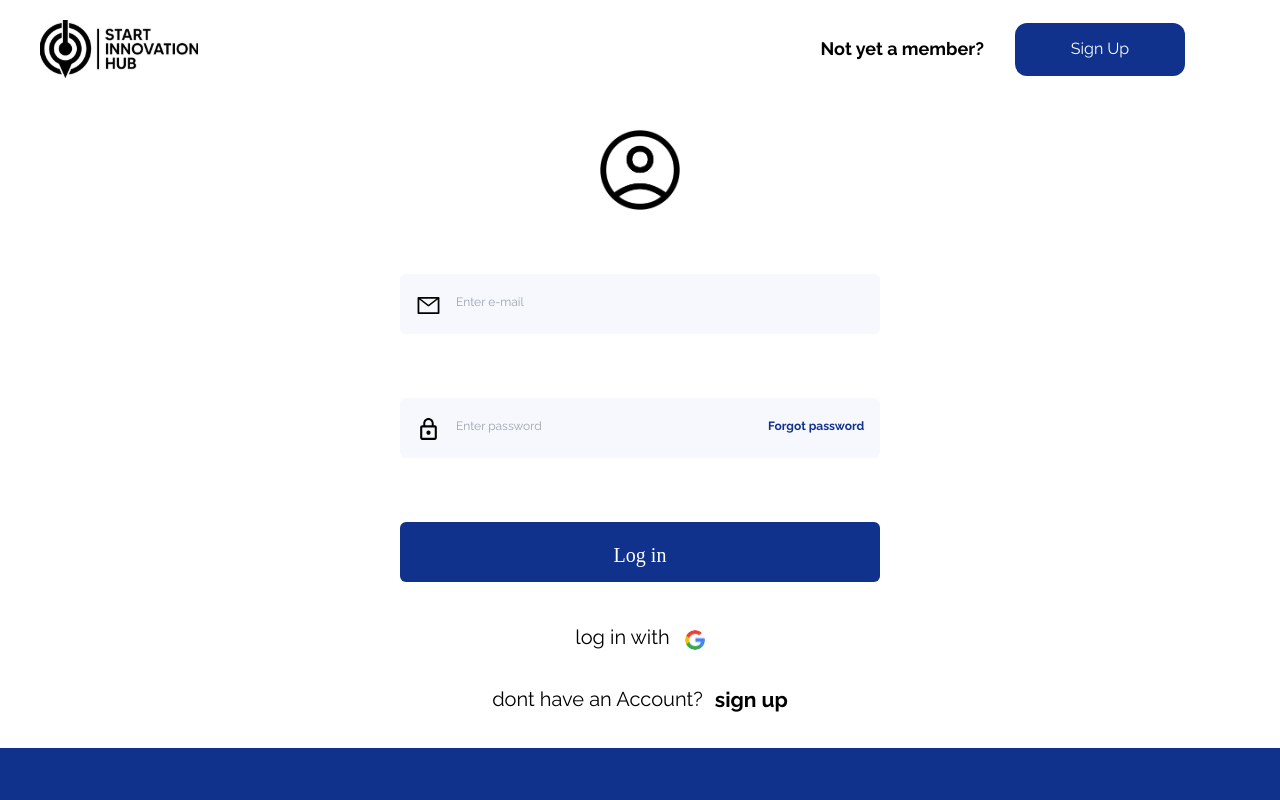
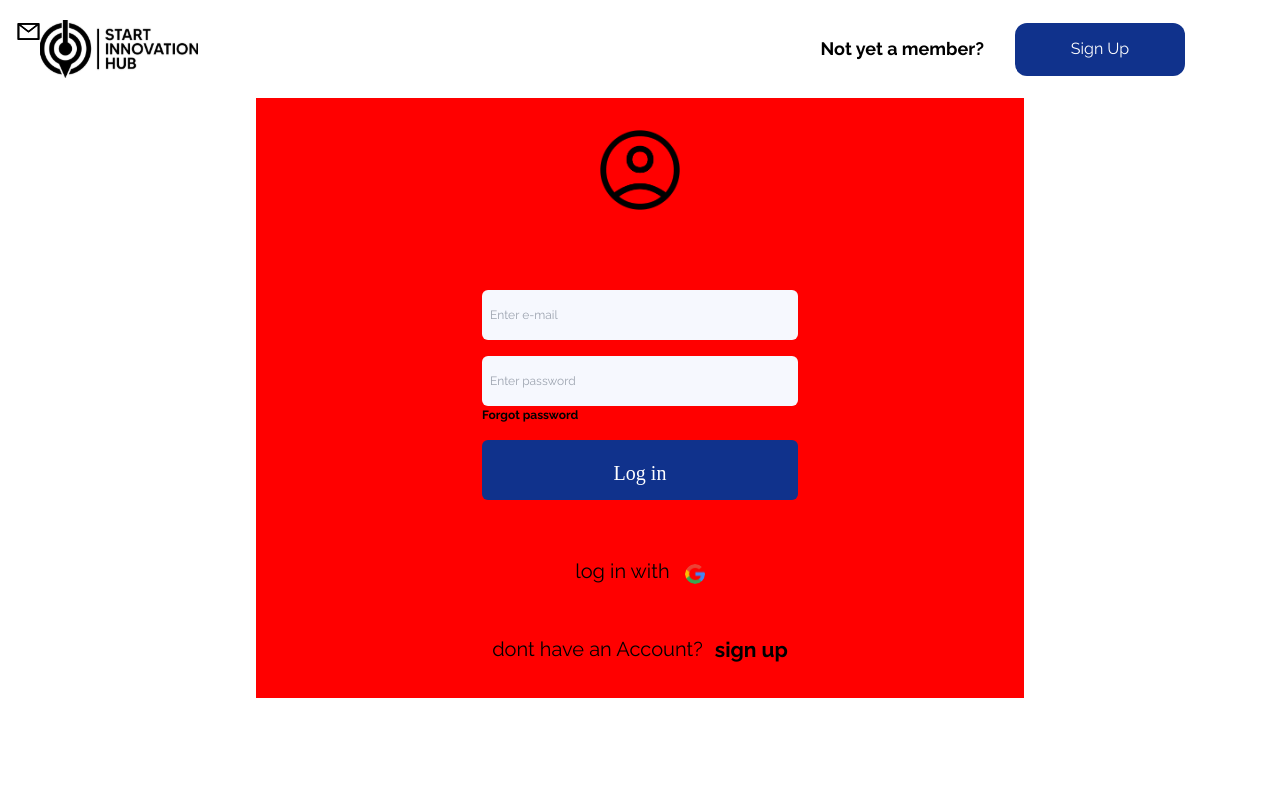
Before and after one commit to SIH-FRONTEND/sih-connect, a React (Vite) app: page /login in a window 1280 px wide. Shown: the top 800 px of the page. Built offline with nearby package versions, Linux system fonts and the light colour scheme.

Commit message:
Minor achievement on reponsiveness

```diff
--- a/src/components/Layout/Layout.jsx
+++ b/src/components/Layout/Layout.jsx
@@ -15,8 +15,14 @@ const LayoutControl = styled.main`
   & > * {
     width: 100%;
   }
-  & > * {
+  & > * > * {
     padding: 2em 68px;
+  }
+  @media (max-width: 768px) {
+    & > * > * {
+      padding: 1.6em;
+      width: 100%;
+    }
   }
 `;
 
--- /dev/null
+++ b/src/components/UI/Button.jsx
@@ -0,0 +1,26 @@
+const Button = ({
+  backgroundColor,
+  children,
+  width,
+  height,
+  hoverColor,
+  color,
+  type,
+}) => {
+  return (
+    <button
+      className={`p-[1em] w-[${width}] h-[${
+        height ? height : "3em"
+      }]flex items-center justify-center bg-[${
+        backgroundColor ? backgroundColor : "#102d8c"
+      }] hover:bg-[${hoverColor ? hoverColor : "#090e47"}] rounded-md text-${
+        color ? color : "white"
+      } hover:bg-[#090e47]`}
+      type={type && type}
+    >
+      {children}
+    </button>
+  );
+};
+
+export default Button;
--- a/src/components/auth/Input.jsx
+++ b/src/components/auth/Input.jsx
@@ -2,7 +2,7 @@ import React from "react";
 
 const Input = React.forwardRef(({ placeholder, type, children }, ref) => {
   return (
-    <div className="flex flex-col gap-[.5em] w-[45%] ">
+    <div className="flex flex-col gap-[.5em] w-[100%] xl2:w-[45%] ">
       <label className="text-[#1e1e1e] font-[500] text-[1.1em] ">
         {children}
       </label>
--- a/src/components/auth/Login.jsx
+++ b/src/components/auth/Login.jsx
@@ -63,52 +63,55 @@ const Login = () => {
     }, []);
   }, [error]);
   return (
-    <form onSubmit={submitFormHandler}>
-      <div className="  ">
+    <div className="w-[100%]">
+      <form
+        onSubmit={submitFormHandler}
+        style={{ background: "red" }}
+        className="flex flex-col items-center gap-[1em] w-[100%] xl2:w-[60%] mx-auto mb-[7em] pt-[2em]"
+      >
         <div className="h-[5rem] w-[5rem] mx-auto text-center mb-16">
           <img
             src={profile}
             className='h-[100%] w-[100%] object-fit" alt="Logo '
           />
         </div>
-
-        <div className="mt-3  mx-auto w-[30rem]">
-          <div className="mt-3  relative ">
+        <div className="xl2:w-[50%] w-full">
           <input
             ref={emailRef}
-              className=" w-full h-[60px] pb-[0.2rem] rounded-md  border-gray-300  px-2 inline-none   bg-[#F6F8FE]  text-[12px] pl-[3.5rem]   "
+            className=" w-full h-[50px] rounded-md  border-gray-300  px-2 inline-none   bg-[#F6F8FE]  text-[12px] p-[.5em]  "
             type="email"
             placeholder="Enter e-mail "
           />
-            <div className="absolute left-[1rem] top-[1.2rem]">
-              <AiOutlineMail size={25} />
+
+          <AiOutlineMail
+            className="absolute left-[1rem] top-[1.2rem]"
+            size={25}
+          />
         </div>
-          </div>
-        </div>
-        <div className="mt-16  mx-auto w-[30rem]">
-          <div className="mt-3  relative ">
+
+        <div className=" xl2:w-[50%] w-full">
+          <div>
             <input
               ref={passwordRef}
-              className=" w-full h-[60px] pb-[0.2rem] rounded-md  border-gray-300  px-2 inline-none   bg-[#F6F8FE]  text-[12px] pl-[3.5rem]   "
-              type="password"
-              placeholder="Enter password "
+              className=" w-full h-[50px] rounded-md  border-gray-300  px-2 inline-none   bg-[#F6F8FE]  text-[12px] p-[.5em]  "
+              type="email"
+              placeholder="Enter password"
             />
-            <div className="absolute left-[1rem] top-[1.2rem]">
-              <MdLockOutline size={25} />
+
+            <AiOutlineMail
+              className="absolute left-[1rem] top-[1.2rem]"
+              size={25}
+            />
           </div>
-            <div className="absolute left-[23rem] top-[1.2rem] text-[#10328C]">
           <p className="text-[12px] font-bold">Forgot password</p>
         </div>
-          </div>
-        </div>
-        <div className="mt-16  mx-auto w-[30rem]">
+
         <button
           type="submit"
-            className="w-full h-[60px] pb-[0.2rem] font-[bold] bg-[#10328C] text-[20px] text-white py-[0.6rem] px-[3rem] justify-center items-center text-center rounded-md hover:bg-[#5d8aa8] transition-colors mb-10"
+          className="xl2:w-[50%] w-full h-[60px] pb-[0.2rem] font-[bold] bg-[#10328C] text-[20px] text-white py-[0.6rem] px-[3rem] justify-center items-center text-center rounded-md hover:bg-[#5d8aa8] transition-colors mb-10"
         >
           Log in
         </button>
-        </div>
 
         {isPending && !data && !error && <h1>Logging In</h1>}
         {error && !data && !isPending && <h1>Login Unsuccessful</h1>}
@@ -133,8 +136,8 @@ const Login = () => {
             <h3 className="font-bold text-[21px]">sign up</h3>
           </div>
         </div>
+      </form>
     </div>
-    </form>
   );
 };
 
--- a/src/components/auth/Register.jsx
+++ b/src/components/auth/Register.jsx
@@ -6,6 +6,7 @@ import { useNavigate, Link } from "react-router-dom";
 
 //importing components
 import Input from "./Input";
+import Button from "../UI/Button";
 
 //importing api function
 import { loginHandler } from "../../API/authAPI";
@@ -79,7 +80,7 @@ const Register = () => {
   const rowsClassName = `flex flex-col xl2:flex-row items-center justify-between w-[100%]`;
 
   return (
-    <div className="w-[100%] ">
+    <div className="w-[100%]">
       {isPending && !data && !error && <h1>Registering...</h1>}
       {error && !data && !isPending && <h1>Register Unsuccessful</h1>}
       {data && !isPending && <h1>Register Successful...</h1>}
@@ -87,6 +88,7 @@ const Register = () => {
       <form
         onSubmit={submitFormHandler}
         className="flex flex-col items-center gap-[1em] w-[100%] xl2:w-[60%] mx-auto mb-[7em]"
+        style={{ backgroundColor: "red" }}
       >
         <p className="font-bold text-[28px] mb-[1em]">Sign Up!</p>
         <div className="flex flex-col gap-[1em]">
@@ -139,7 +141,7 @@ const Register = () => {
           </div>
           <div className="flex items-start justify-center gap-6 my-[2em]">
             <input
-              className="w-[30px] h-[30px] border border-solid border-black "
+              className="xl2:w-[35px] xl2:h-[35px] h-[50px] w-[50px] border border-solid border-black "
               type="checkbox"
               ref={areyouSureRef}
             />
@@ -152,9 +154,9 @@ const Register = () => {
           </div>
         </div>
         <div className="flex flex-col items-center mx-auto gap-2">
-          <button className="flex items-center justify-center h-[3em] bg-[#10328C] text[20px] text-white rounded-md hover:bg-[#5d8aa8] w-[100%] xl2:w-[500px]">
+          <Button width={"100%"} type="submit">
             Sign Up
-          </button>
+          </Button>
           <p>
             Already have an account?{" "}
             <Link className="text-[blue] font-[500]">Log In</Link>
--- a/src/pages/LoginPage.jsx
+++ b/src/pages/LoginPage.jsx
@@ -2,11 +2,7 @@ import React from "react";
 import Login from "../components/auth/Login";
 
 const LoginPage = () => {
-  return (
-    <div>
-      <Login />
-    </div>
-  );
+  return <Login />;
 };
 
 export default LoginPage;
--- a/src/pages/RegisterPage.jsx
+++ b/src/pages/RegisterPage.jsx
@@ -4,11 +4,7 @@ import React, { Fragment } from "react";
 import Register from "../components/auth/Register";
 
 const RegisterPage = () => {
-  return (
-    <Fragment>
-      <Register />
-    </Fragment>
-  );
+  return <Register />;
 };
 
 export default RegisterPage;
```
Lines whose indentation alone changed are shown as unchanged.
